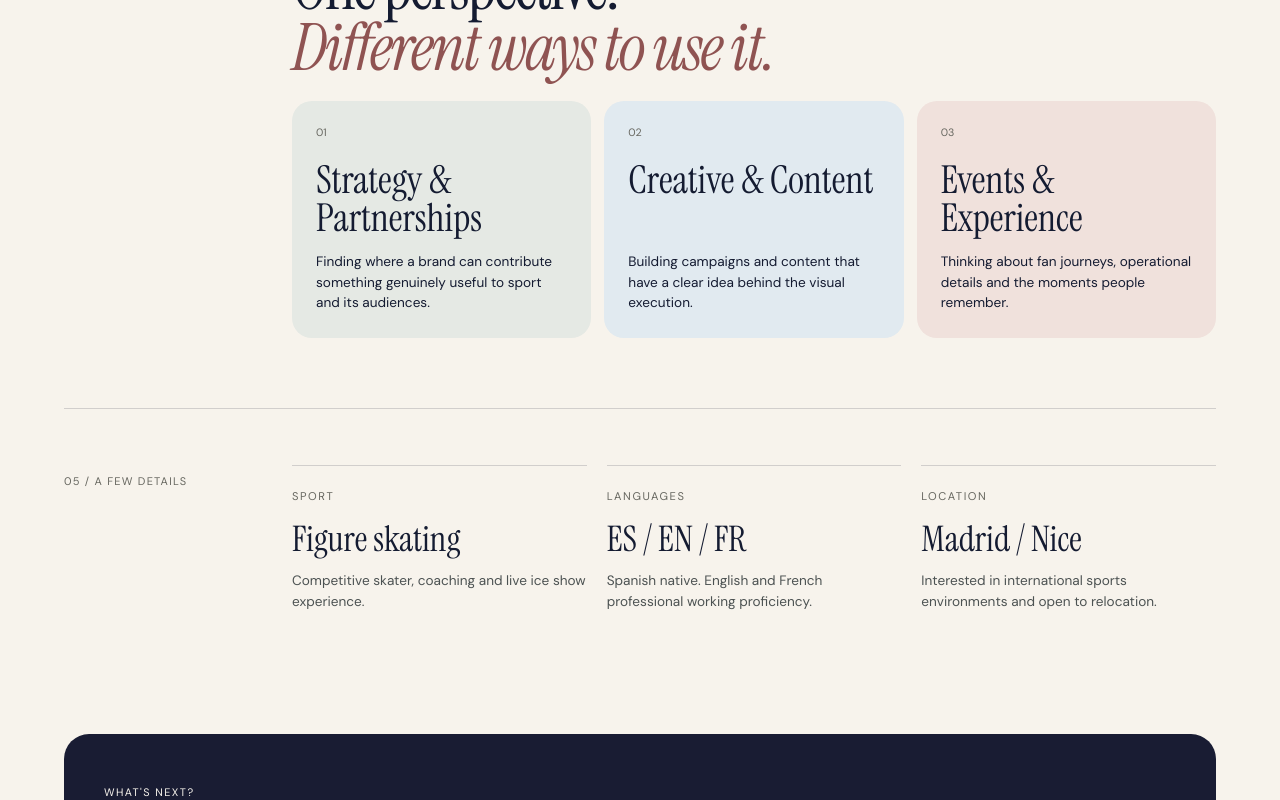
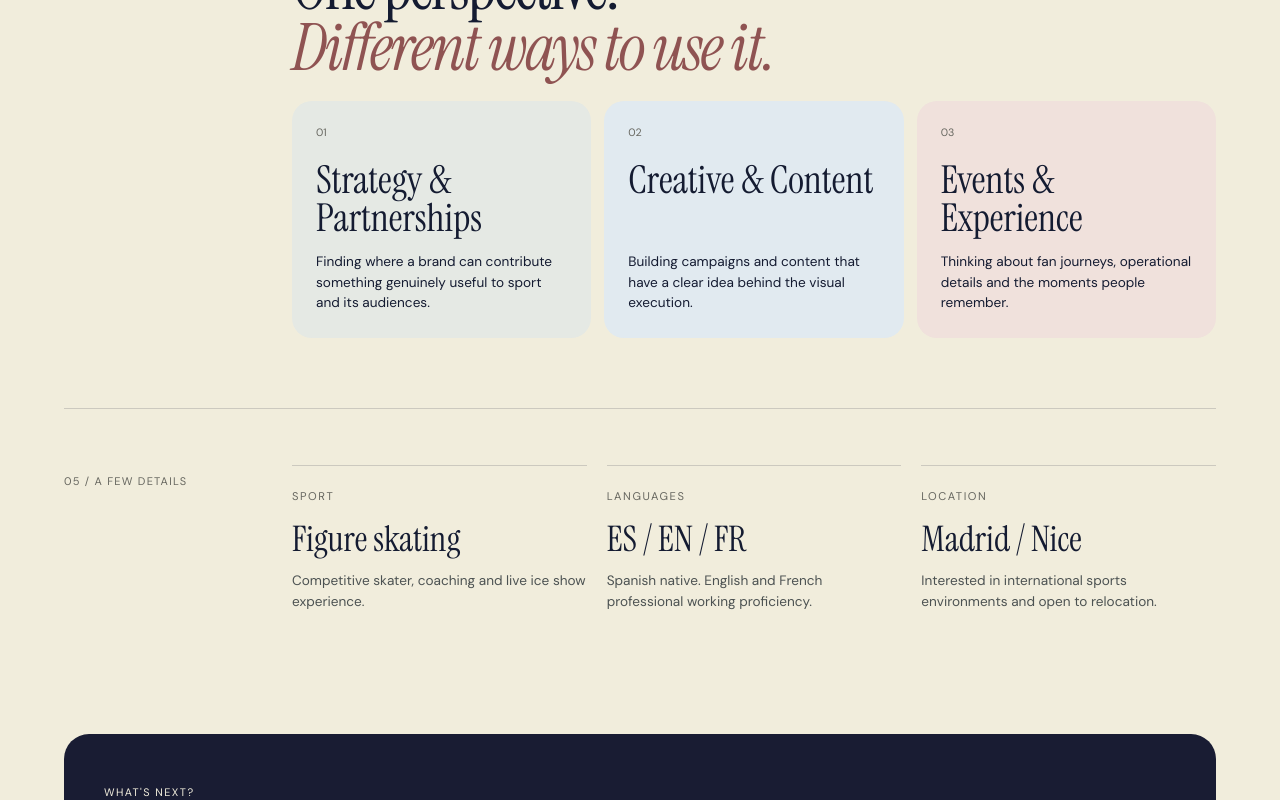
Before and after one commit to martalavina/marta-archive-portfolio, a Next.js app: page /profile in a window 1280 px wide. Shown: the part 2348-3148 px from the top of the page. Built offline with nearby package versions, Linux system fonts and the light colour scheme.

Commit message:
Use Marta's approved #f1eddc background across app/profile/profile-v2.css

```diff
--- a/app/profile/profile-v2.css
+++ b/app/profile/profile-v2.css
@@ -1,4 +1,4 @@
-.about-v2{--paper:#f7f3ec;--ink:#141b31;--muted:#676760;--line:rgba(20,27,49,.17);min-height:100vh;background:var(--paper);color:var(--ink);font-family:'DM Sans',sans-serif}
+.about-v2{--paper:#f1eddc;--ink:#141b31;--muted:#676760;--line:rgba(20,27,49,.17);min-height:100vh;background:var(--paper);color:var(--ink);font-family:'DM Sans',sans-serif}
 .about-v2 *{box-sizing:border-box}.about-v2 a{color:inherit;text-decoration:none}
 .about-v2 .site-nav{height:76px;display:flex;justify-content:space-between;align-items:center;padding:0 max(5vw,24px);position:relative;z-index:10;background:var(--paper)}
 .about-v2 .brand{font-family:'Instrument Serif',serif;font-size:1.75rem}.about-v2 .nav-links{display:flex;gap:32px;font-size:.9rem;align-items:center}.about-v2 .nav-links a:hover{text-decoration:underline;text-underline-offset:5px}
```
